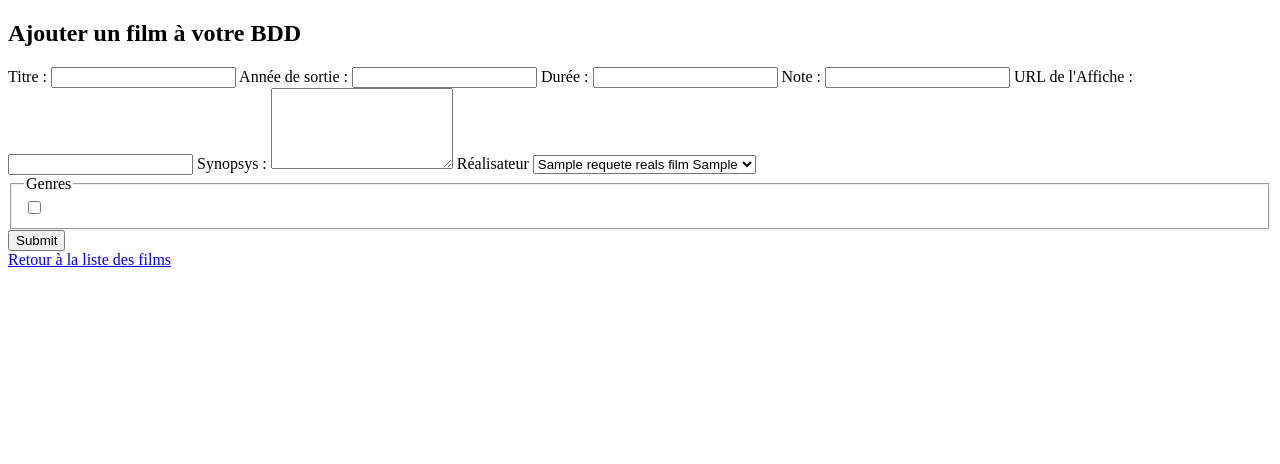
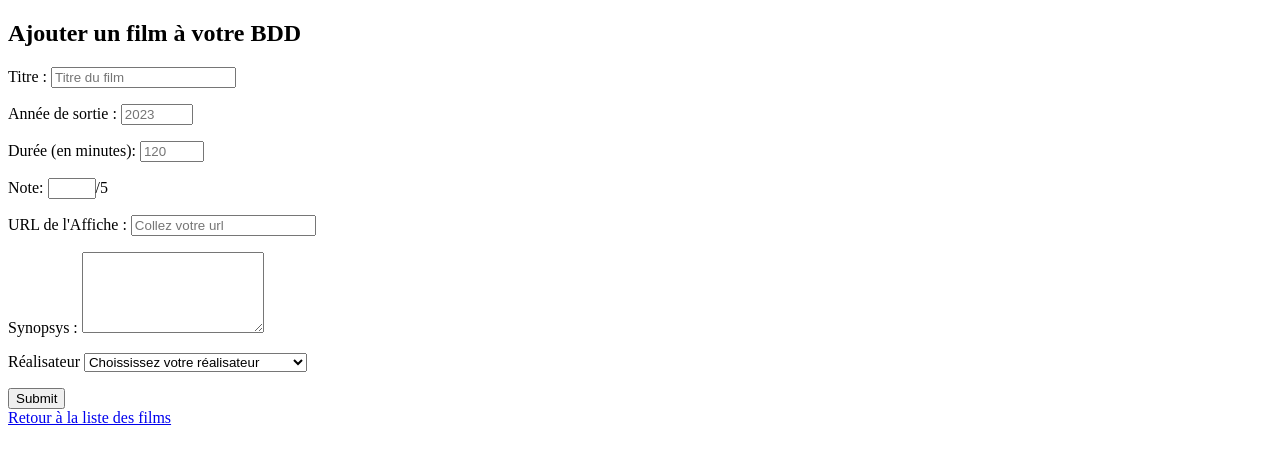
Before and after one commit to Littlebirdwarrior/PDO-cinema, a PHP site: template view/addFilm.php in a window 1280 px wide. Shown: the part 34-498 px from the top of the page. Run offline with PHP 8.4, Linux system fonts and the light colour scheme; the template is opened without the code that fills it: most values are stand-ins (such as "Sample title", 1, 10 or a date in 2020); some libraries are stand-ins or nearby versions.

Commit message:
addFilm sans genre corrigé

```diff
--- a/view/addFilm.php
+++ b/view/addFilm.php
@@ -4,61 +4,72 @@ ob_start();
 
 <?php
 //mes requetes
-$fetchGenres = $requeteGenresFilm->fetchAll();
+//$fetchGenres = $requeteGenresFilm->fetchAll();
 $fetchReals = $requeteRealsFilm->fetchAll();
 ?>
 
 <form action="index.php?action=addFilm" method="post" enctype="multipart/form-data"> <!---ici, php, action : cible du form en php, fichier a atteindre lors du post http (method), envois variable ds autre page, ici, T.A--->
-
+    <p>
         <label>
             Titre :
-                <input type="text" name="titreFilm">
+            <input type="text" name="titreFilm" placeholder="Titre du film">
         </label>
-
+    </p>
+    <p>
         <label>
             Année de sortie :
-                <input type="number" set="any" name="anneeSortieFilm">
+            <input type="number" set="any" name="anneeSortieFilm" min="1920" max="2030" placeholder="2023">
         </label>
-
+    </p>
+    <p>
         <label>
-                Durée :
-                <input type="number" set="any" name="dureeFilm">
+            Durée (en minutes):
+            <input type="number" set="any" min="0" max="360" name="dureeFilm" placeholder="120">
         </label>
+    </p>
+    <p>
         <label>
-                Note :
-                <input type="number" set="any" name="noteFilm">
+            Note:
+            <input type="number" set="any" min="0" max="5" name="noteFilm">/5
         </label>
+    </p>
+    <p>
         <label>
             URL de l'Affiche :
-                <input type="text" name="afficheFilm">
+            <input type="text" name="afficheFilm" placeholder="Collez votre url">
         </label>
-
+    </p>
+    <p>
         <label>
             Synopsys :
             <textarea name="synopsysFilm" rows="5"></textarea>
         </label>
+    </p>
     <!-------->
+    <p>
         <label>
             Réalisateur
             <select name="idRealisateur" required>
+                <option selected disabled>Choississez votre réalisateur</option>
                 <?php
                 //Affichage des films
                 foreach ($fetchReals  as $real) {
-                    echo "<option value=".$real['id_realisateur'].">".$real['nom_personne']. ' '.$real['prenom_personne']."</option>";
+                    echo "<option value=" . $real['id_realisateur'] . ">" . $real['nom_personne'] . ' ' . $real['prenom_personne'] . "</option>";
                 }
                 ?>
             </select>
         </label>
+    </p>
     <!-------->
-            <fieldset>
+    <!---<fieldset>
                 <legend>Genres</legend>
                 <?php
-                foreach($fetchGenres as $genre){
-                        echo '<input type="checkbox" name="nomGenre" value="'.$genre['id_genre'].'"/>';
-                    }
+                //foreach($fetchGenres as $genre){
+                //echo '<input type="checkbox" name="nomGenre" value="'.$genre['id_genre'].'"/>';
+                //}
                 ?>
 
-            </fieldset>
+            </fieldset>--->
 
     <!----attribut "name" qui permettra de vérifier côté serveur que le formulaire a bien été validé par l'utilisateur.------>
     <input class="" type="submit" name="submitFilm">
@@ -72,6 +83,6 @@ $fetchReals = $requeteRealsFilm->fetchAll();
 
 <?php
 $titre = "Ajouter un film";
-$titre_secondaire= "Ajouter un film à votre BDD";
+$titre_secondaire = "Ajouter un film à votre BDD";
 $contenu = ob_get_clean();
 require "view/template.php";
```
Also changed, not shown: controller/cinemaController.php (+7 -8 lines). Lines whose indentation alone changed are shown as unchanged.
